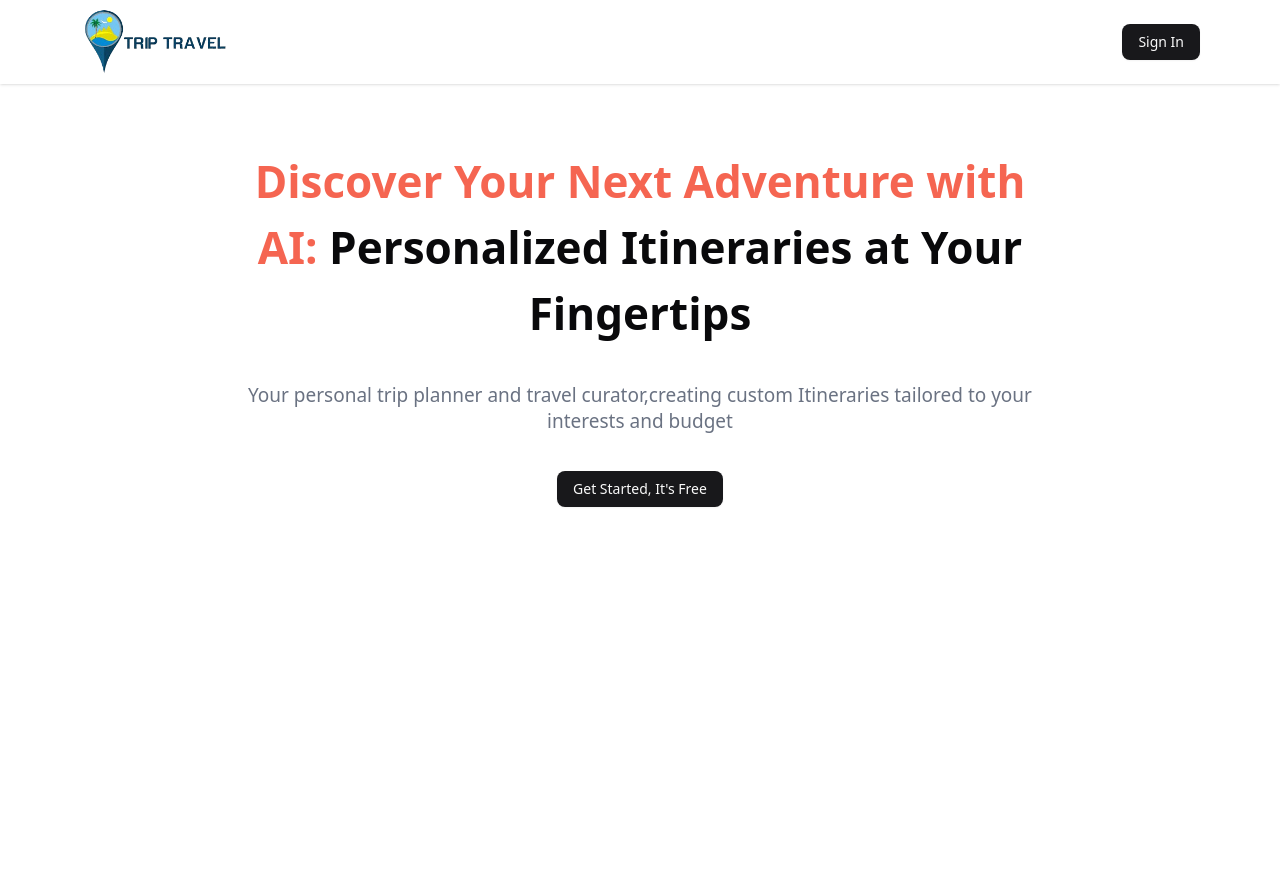
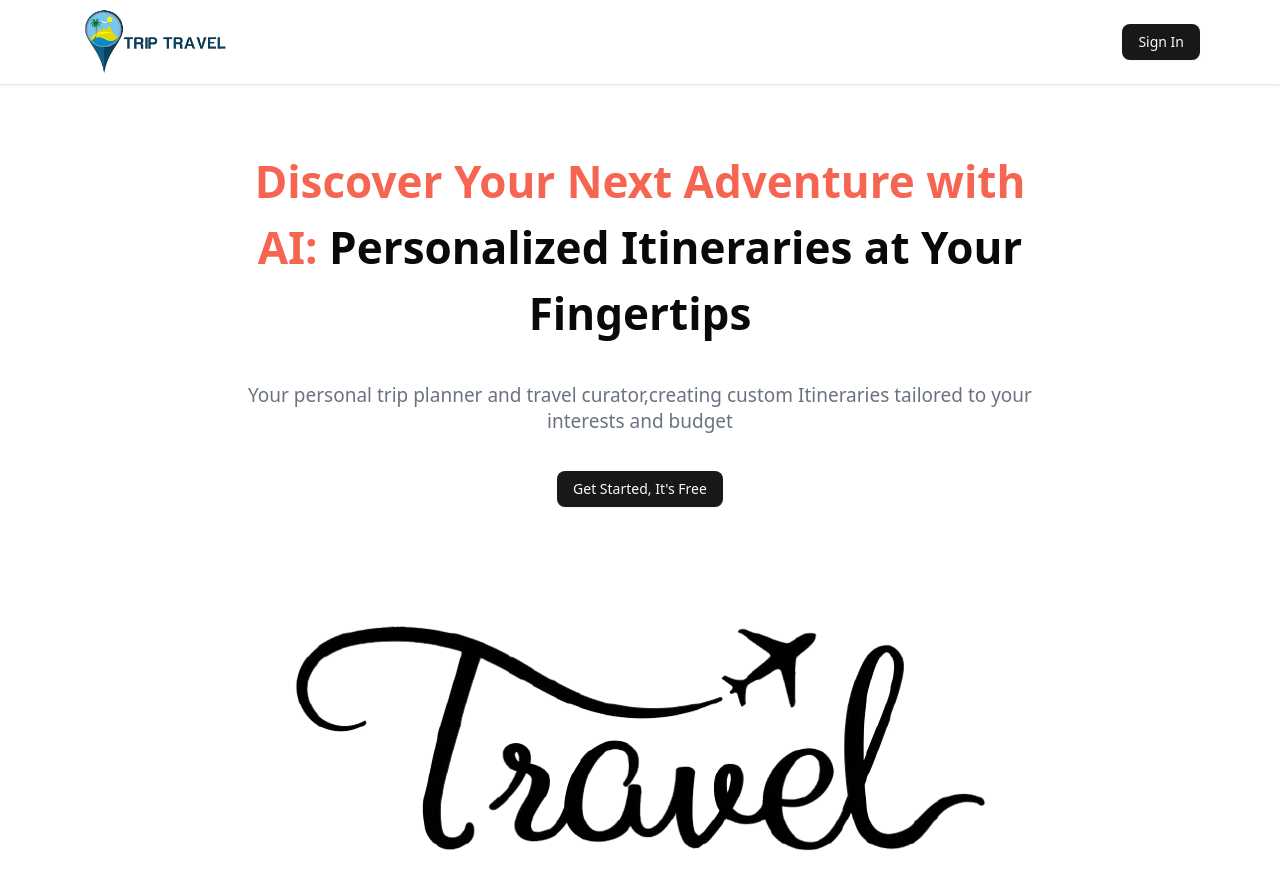
Before and after one commit to Amardeep-Singh27017/ai-trip-planner-web, a React (Vite) app: page / in a window 1280 px wide. Shown: the top 890 px of the page. Before the commit the page ends 800 px from the top, so only its background shows below. Built offline with nearby package versions, Linux system fonts and the light colour scheme; no server answers.

Commit message:
images added

```diff
--- a/src/components/custom/Hero.jsx
+++ b/src/components/custom/Hero.jsx
@@ -14,6 +14,8 @@ const Hero = () => {
       <Link to={'/create-trip'}>
         <Button className="cursor-pointer">Get Started, It's Free</Button>
       </Link>
+
+      <img className='my-8 rounded-lg bg-transparent' src="/landing-image1.png" alt="Loading image..." />
     </div>
   )
 }
```
Also changed, not shown: public/landing-image1.png (added).
